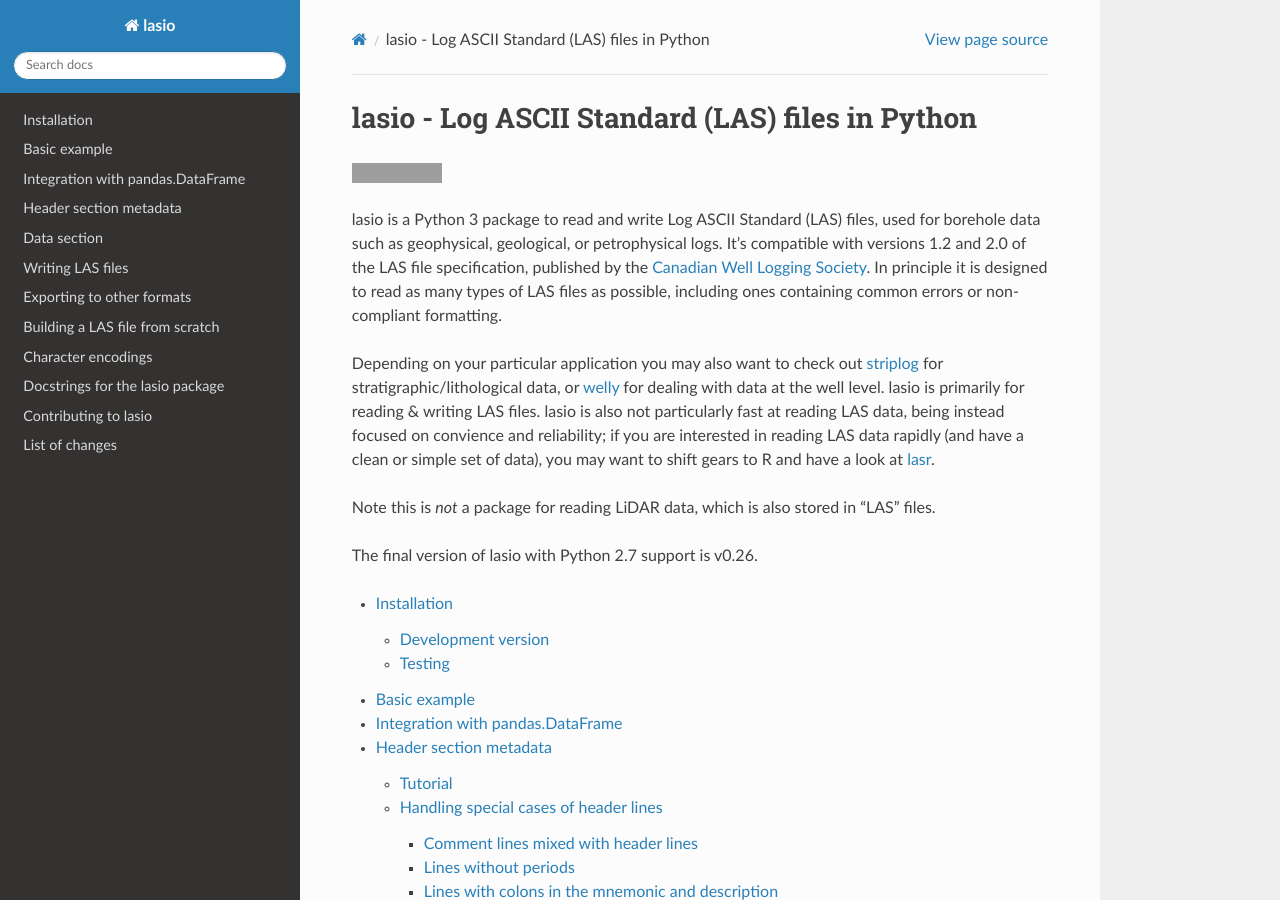
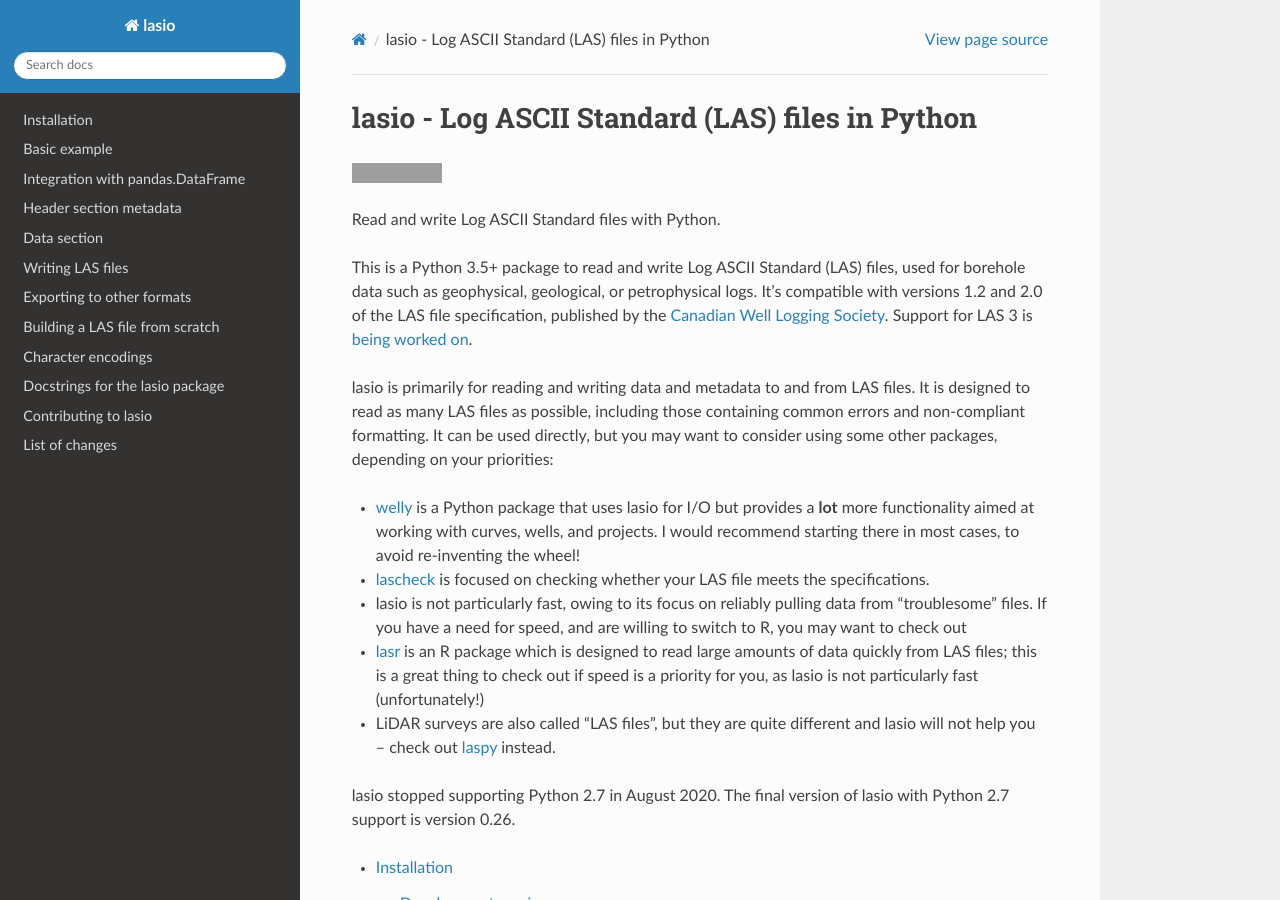
Before and after one commit to kinverarity1/lasio, a Sphinx documentation site: the page built from docs/source/index.rst, in a window 1280 px wide and 900 px high. Built offline with Sphinx 7.4.7 and the Read the Docs theme 2.0.0, drawn with Linux system fonts in a browser that asks for light colours; formulas are drawn with MathJax 3; grey boxes are pictures that could not be loaded.

Commit message:
Update intro text

```diff
--- a/docs/source/index.rst
+++ b/docs/source/index.rst
@@ -3,31 +3,45 @@
 
 |License|
 
-lasio is a Python 3 package to read and write Log ASCII Standard (LAS)
-files, used for borehole data such as geophysical, geological, or
-petrophysical logs. It’s compatible with versions 1.2 and 2.0 of the LAS
-file specification, published by the `Canadian Well Logging Society`_.
-In principle it is designed to read as many types of LAS files as
-possible, including ones containing common errors or non-compliant
-formatting.
+Read and write Log ASCII Standard files with Python.
 
-Depending on your particular application you may also want to check out
-`striplog`_ for stratigraphic/lithological data, or
-`welly`_ for dealing with data at the well level. lasio is primarily for
-reading & writing LAS files. lasio is also not particularly fast at reading
-LAS data, being instead focused on convience and reliability; if you are
-interested in reading LAS data rapidly (and have a clean or simple set of data),
-you may want to shift gears to R and have a look at `lasr`_.
+This is a Python 3.5+ package to read and write Log ASCII Standard
+(LAS) files, used for borehole data such as geophysical, geological, or
+petrophysical logs. It's compatible with versions 1.2 and 2.0 of the LAS file
+specification, published by the `Canadian Well Logging Society`_.
+Support for LAS 3 is `being worked on`_.
 
-Note this is *not* a package for reading LiDAR data, which is also stored
-in "LAS" files.
+lasio is primarily for reading and writing data and metadata to and from
+LAS files. It is designed to read as many LAS files as possible, including
+those containing common errors and non-compliant formatting. It can be used
+directly, but you may want to consider using some other packages, depending
+on your priorities:
 
-The final version of lasio with Python 2.7 support is v0.26.
+- `welly`_ is a Python package that
+  uses lasio for I/O but provides a **lot** more functionality aimed at working
+  with curves, wells, and projects. I would recommend starting there in most
+  cases, to avoid re-inventing the wheel!
+- `lascheck`_ is focused on
+  checking whether your LAS file meets the specifications.
+- lasio is not particularly fast, owing to its focus on reliably pulling
+  data from "troublesome" files. If you have a need for speed, and are willing
+  to switch to R, you may want to check out
+- `lasr`_ is an R package which
+  is designed to read large amounts of data quickly from LAS files; this is
+  a great thing to check out if speed is a priority for you, as lasio is not
+  particularly fast (unfortunately!)
+- LiDAR surveys are also called "LAS files", but they are quite different and
+  lasio will not help you -- check out `laspy`_ instead.
+
+lasio stopped supporting Python 2.7 in August 2020. The final version of lasio
+with Python 2.7 support is version 0.26.
 
 .. _Canadian Well Logging Society: http://www.cwls.org/las
-.. _striplog: https://github.com/agile-geoscience/striplog
 .. _welly: https://github.com/agile-geoscience/welly
 .. _lasr: https://github.com/donald-keighley/lasr
+.. _laspy: https://github.com/laspy/laspy
+.. _lascheck: https://github.com/MandarJKulkarni/lascheck
+.. _being worked on: https://github.com/kinverarity1/lasio/issues/5
 
 .. |Status| image:: https://img.shields.io/badge/status-beta-yellow.svg
 .. |License| image:: http://img.shields.io/badge/license-MIT-blue.svg
```
Also changed, not shown: README.md (+26 -20 lines).
